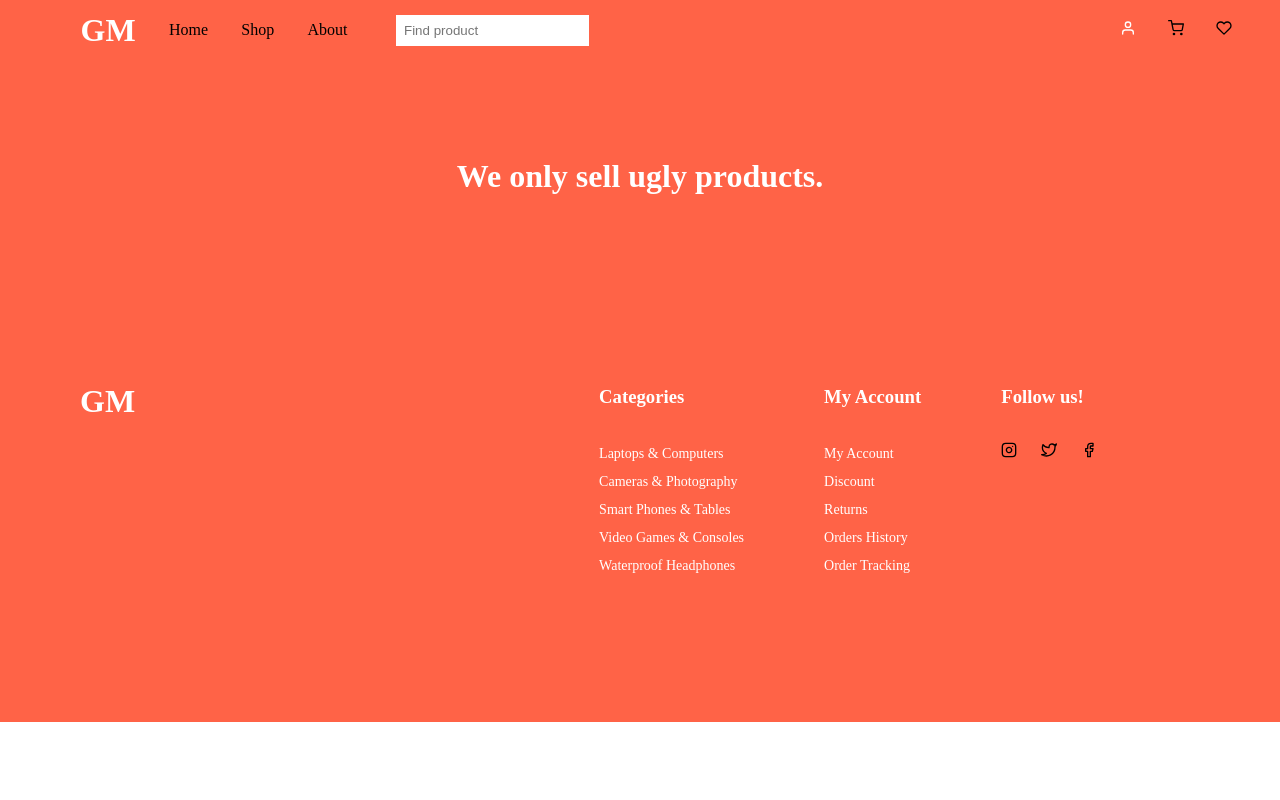
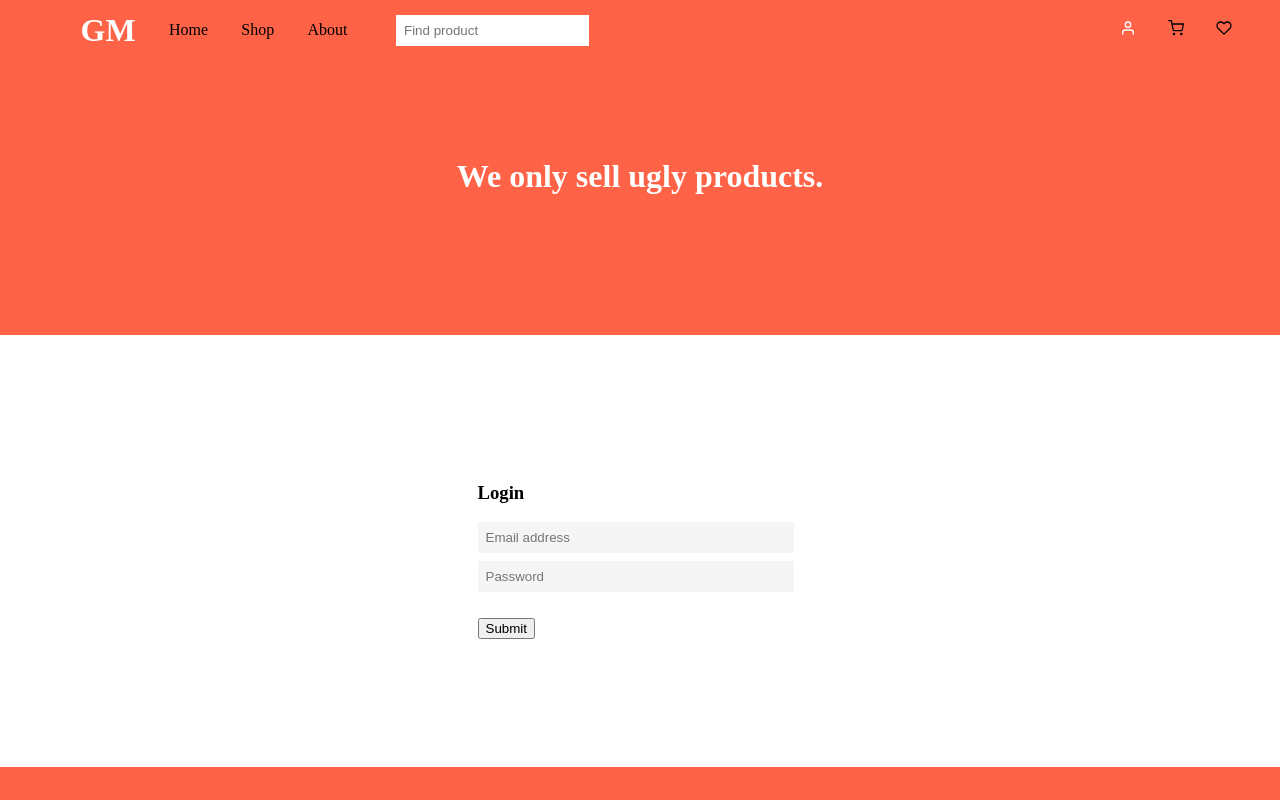
Before and after one commit to Miriamvdb/frontend-webshop-mirigonz, a React (Create React App) app: page /login in a window 1280 px wide. Shown: the top 800 px of the page. Built offline with nearby package versions, Linux system fonts and the light colour scheme.

Commit message:
Added loginpage/logout

```diff
--- a/src/App.js
+++ b/src/App.js
@@ -1,17 +1,25 @@
+import { useState } from "react";
 import { Route, Routes } from "react-router-dom";
 import "./App.css";
 import { NavBar, Banner, Footer } from "./components";
-import { HomePage, ProductListPage, DetailsPage } from "./pages/";
+import { HomePage, ProductListPage, DetailsPage, LoginPage } from "./pages";
 
 function App() {
+  const [token, setToken] = useState();
+
+  // if (!token) {
+  //   return <LoginPage setToken={setToken} />;
+  // }
+
   return (
     <div className="App">
-      <NavBar />
+      <NavBar token={token} setToken={setToken} />
       <Banner />
       <Routes>
         <Route path="/" element={<HomePage />} />
         <Route path="/shop" element={<ProductListPage />} />
         <Route path="/details/:id" element={<DetailsPage />} />
+        <Route path="/login" element={<LoginPage setToken={setToken} />} />
       </Routes>
       <Footer />
     </div>
--- /dev/null
+++ b/src/components/LoginForm/index.js
@@ -0,0 +1,57 @@
+import axios from "axios";
+import { useState } from "react";
+
+const LoginForm = (props) => {
+  const [email, setEmail] = useState("");
+  const [password, setPassword] = useState("");
+
+  const submitLogin = async (event) => {
+    console.log("Hi, you're loggin in :)");
+    event.preventDefault();
+    try {
+      const response = await axios.post("http://localhost:4000/auth/login", {
+        email: email,
+        password: password,
+      });
+      console.log(response.data.jwt);
+      props.setToken(response.data.jwt);
+      setEmail("");
+      setPassword("");
+    } catch (e) {
+      console.log(e.message);
+    }
+  };
+
+  return (
+    <div>
+      <form onSubmit={submitLogin}>
+        <input
+          className="InputLogin"
+          type="text"
+          value={email}
+          placeholder="Email address"
+          onChange={(event) => {
+            setEmail(event.target.value);
+          }}
+          required
+        />
+        <br />
+        <input
+          className="InputLogin"
+          type="password"
+          value={password}
+          placeholder="Password"
+          onChange={(event) => {
+            setPassword(event.target.value);
+          }}
+          required
+        />
+        <br />
+        <br />
+        <button type="submit">Submit</button>
+      </form>
+    </div>
+  );
+};
+
+export { LoginForm };
--- a/src/components/NavBar/index.js
+++ b/src/components/NavBar/index.js
@@ -2,7 +2,12 @@ import { NavLink } from "react-router-dom";
 import { FiUser, FiShoppingCart, FiHeart } from "react-icons/fi";
 import "./styles.css";
 
-const NavBar = () => {
+const NavBar = (props) => {
+  const logOut = () => {
+    console.log("You're logged out!");
+    props.setToken(null);
+  };
+
   return (
     <div className="NavContainer">
       <div className="NavLinksAndInput">
@@ -41,12 +46,22 @@ const NavBar = () => {
         </div>
       </div>
       <div className="NavIcons">
-        <NavLink
-          style={({ isActive }) => (isActive ? { color: "white" } : undefined)}
-          to="/login"
-        >
-          <FiUser className="icon" />
-        </NavLink>
+        {props.token ? (
+          <div>
+            <div onClick={logOut} style={{ cursor: "pointer" }}>
+              <b>Log out</b>
+            </div>
+          </div>
+        ) : (
+          <NavLink
+            style={({ isActive }) =>
+              isActive ? { color: "white" } : undefined
+            }
+            to="/login"
+          >
+            <FiUser className="icon" />
+          </NavLink>
+        )}
         <NavLink
           style={({ isActive }) => (isActive ? { color: "white" } : undefined)}
           to="/shoppingcard"
--- a/src/components/index.js
+++ b/src/components/index.js
@@ -1,4 +1,5 @@
 export * from "./NavBar";
+export * from "./LoginForm";
 export * from "./Banner";
 export * from "./ProductCard";
 export * from "./FilterList";
--- a/src/pages/DetailsPage/index.js
+++ b/src/pages/DetailsPage/index.js
@@ -9,6 +9,7 @@ const DetailsPage = () => {
   const params = useParams();
 
   useEffect(() => {
+    try {
       const getProducts = async () => {
         const response = await axios.get(
           `http://localhost:4000/products/${params.id}`
@@ -17,6 +18,9 @@ const DetailsPage = () => {
         setProducts(response.data);
       };
       getProducts();
+    } catch (e) {
+      console.log(e.message);
+    }
   }, [params.id]);
 
   return (
--- /dev/null
+++ b/src/pages/LoginPage/index.js
@@ -0,0 +1,13 @@
+import "./styles.css";
+import { LoginForm } from "../../components/";
+
+const LoginPage = (props) => {
+  return (
+    <div className="ContainerLoginForm">
+      <h3>Login</h3>
+      <LoginForm setToken={props.setToken} />
+    </div>
+  );
+};
+
+export { LoginPage };
--- /dev/null
+++ b/src/pages/LoginPage/styles.css
@@ -0,0 +1,15 @@
+.ContainerLoginForm {
+  display: flex;
+  flex-direction: column;
+  width: 325px;
+  /* border: 1px solid lightgray; */
+  margin: 5rem auto;
+  padding: 3rem;
+  text-align: left;
+}
+
+.InputLogin {
+  background-color: rgb(245, 245, 245);
+  width: 300px;
+  margin-bottom: 0.5rem;
+}
--- a/src/pages/index.js
+++ b/src/pages/index.js
@@ -1,3 +1,4 @@
 export * from "./HomePage";
 export * from "./ProductListPage";
 export * from "./DetailsPage";
+export * from "./LoginPage";
```
Lines whose indentation alone changed are shown as unchanged.
